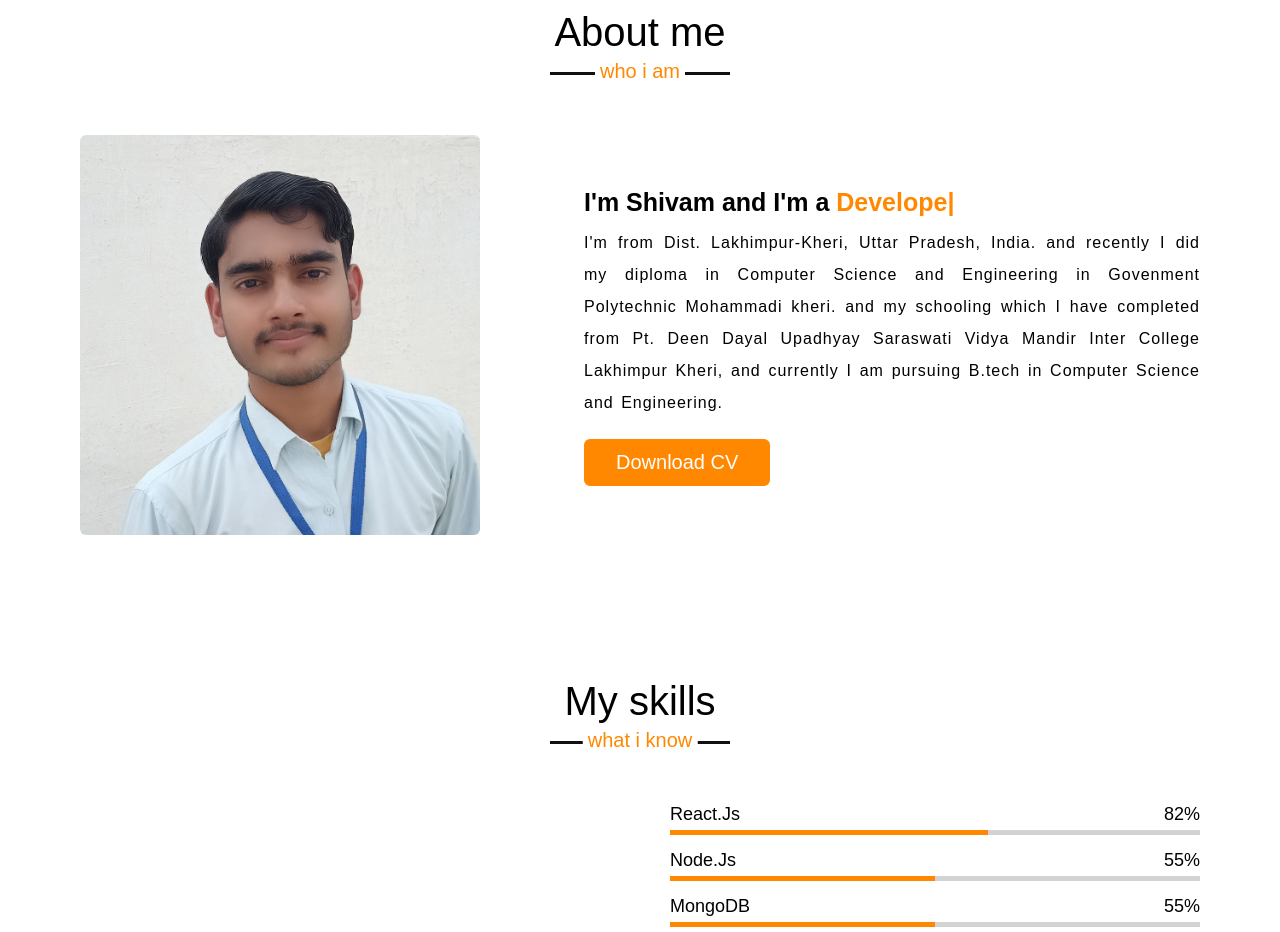
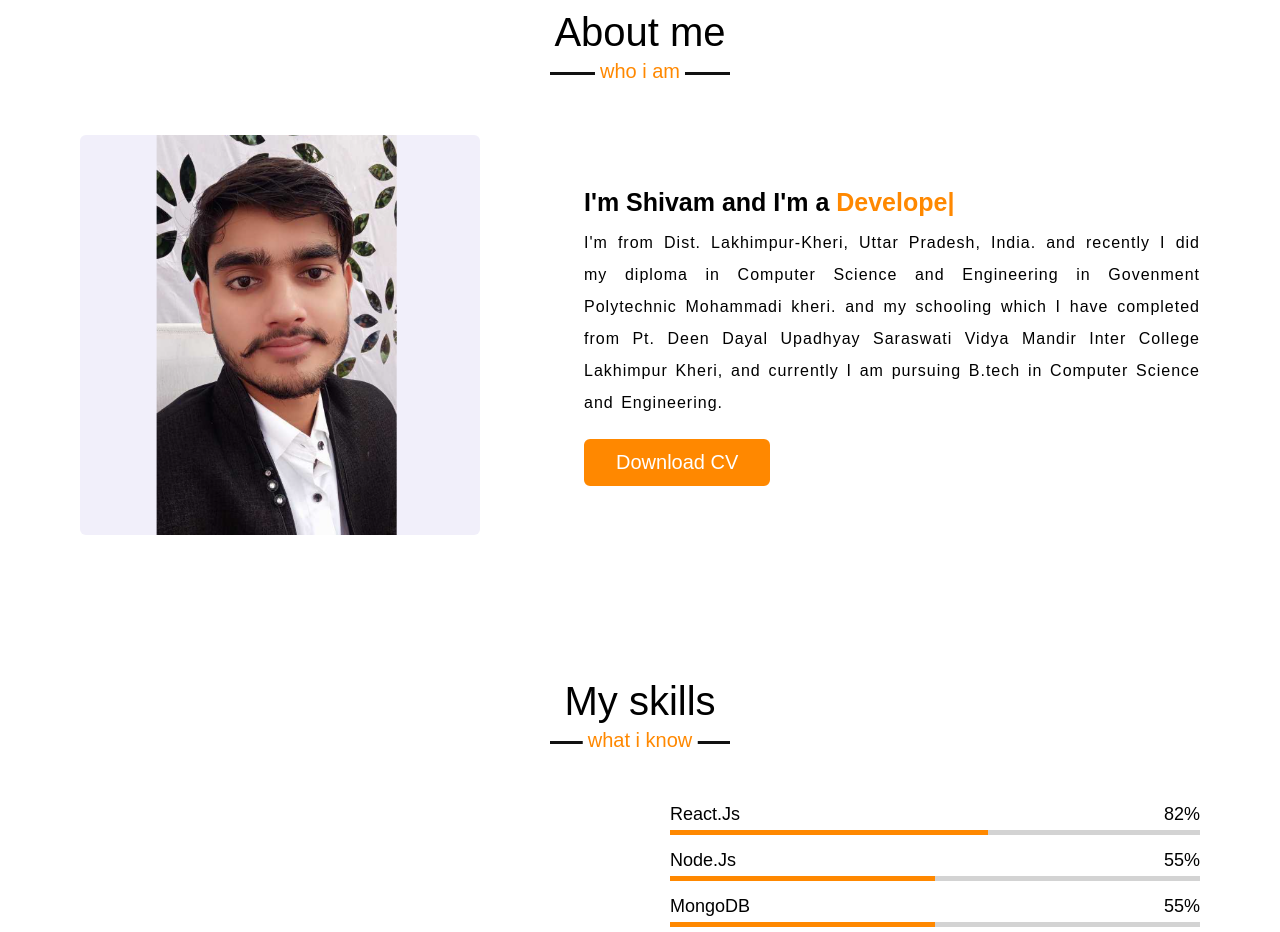
Before and after one commit to Shivam-Sharma-V/Shivam_Sharma, a plain HTML site: page index.html in a window 1280 px wide. Shown: the part 860-1792 px from the top of the page. Drawn offline with nearby package versions, Linux system fonts and the light colour scheme.

Commit message:
Update index.html

```diff
--- a/index.html
+++ b/index.html
@@ -61,7 +61,7 @@
             <h2 class="title">About me</h2>
             <div class="about-content">
                 <div class="column left">
-                    <img src="b.jpg" alt="">
+                    <img src="image_2023_06_17T11_27_50_411Z.png" alt="">
                 </div>
                 <div class="column right">
                     <div class="text">I'm Shivam and I'm a <span class="typing-2"></span></div>
```
